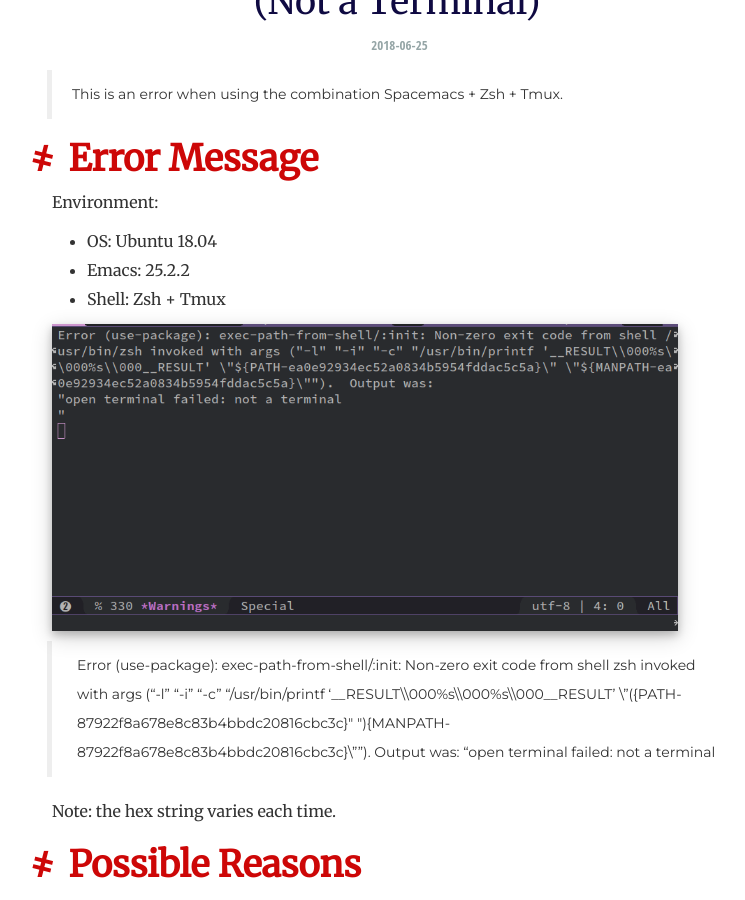
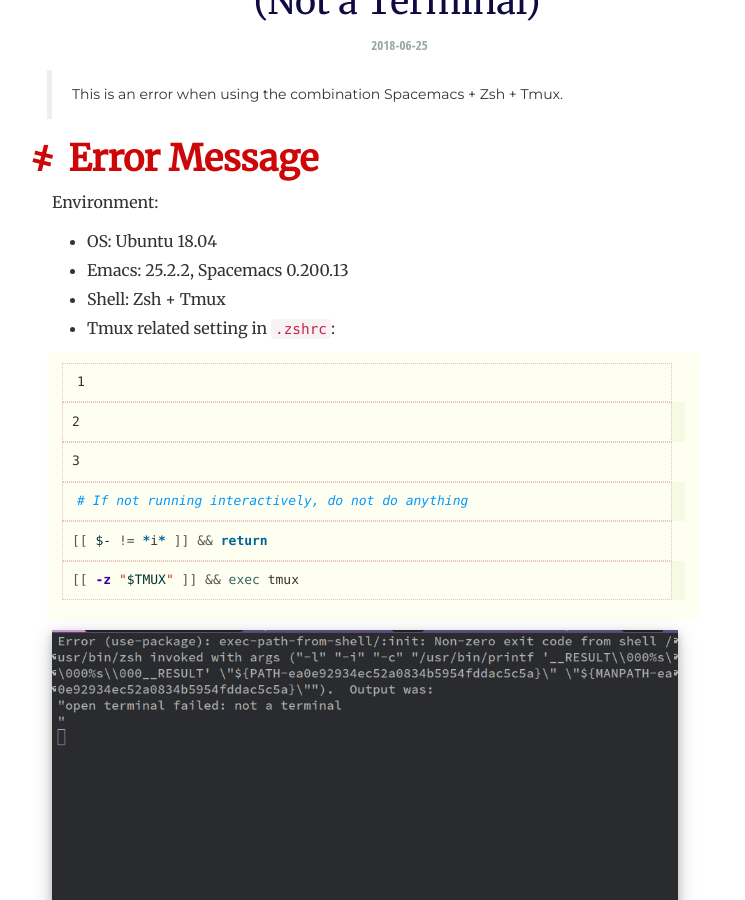
Before and after one commit to LanternD/en.dlyang.me, a Jekyll site: the page built from _posts/2018-06-25-spacemacs-start-warning-resolve.md, in a window 1280 px wide and 900 px high, scrolled down 296 px. Shown: the whole window, without its empty margins (243-988 px from the left). Built offline with Jekyll 4.4.1, drawn with Linux system fonts in a browser that asks for light colours; comment, search, counter and statistics services are not loaded.

Commit message:
Add more detail to the post: spacemacs startup error

````diff
--- a/_posts/2018-06-25-spacemacs-start-warning-resolve.md
+++ b/_posts/2018-06-25-spacemacs-start-warning-resolve.md
@@ -13,10 +13,17 @@
 Environment:
 
 -   OS: Ubuntu 18.04
--   Emacs: 25.2.2
+-   Emacs: 25.2.2, Spacemacs 0.200.13
 -   Shell: Zsh + Tmux
+-   Tmux related setting in `.zshrc`:
 
-![img](../assets/post-img/spacemacs-start-warning-resolve/startup-error.png "X")
+```shell
+# If not running interactively, do not do anything
+[[ $- != *i* ]] && return
+[[ -z "$TMUX" ]] && exec tmux
+```
+
+![img](../assets/post-img/spacemacs-start-warning-resolve/startup-error.png "Error Message")
 
 > Error (use-package): exec-path-from-shell/:init: Non-zero exit code from shell zsh invoked with args ("-l" "-i" "-c" "/usr/bin/printf '\_\_RESULT\\\\000%s\\\\000%s\\\\000\_\_RESULT' \\"\({PATH-87922f8a678e8c83b4bbdc20816cbc3c}\" \"\){MANPATH-87922f8a678e8c83b4bbdc20816cbc3c}\\""). Output was: "open terminal failed: not a terminal
 
````
